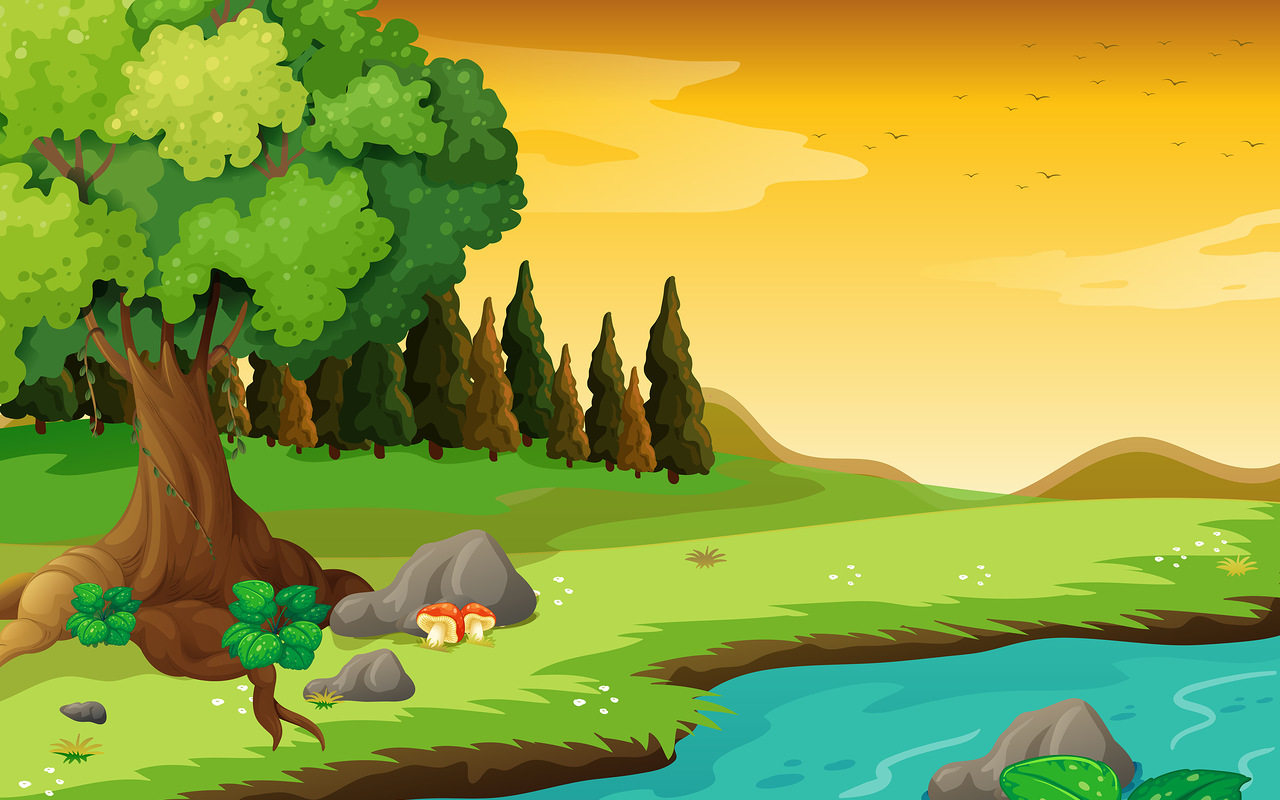
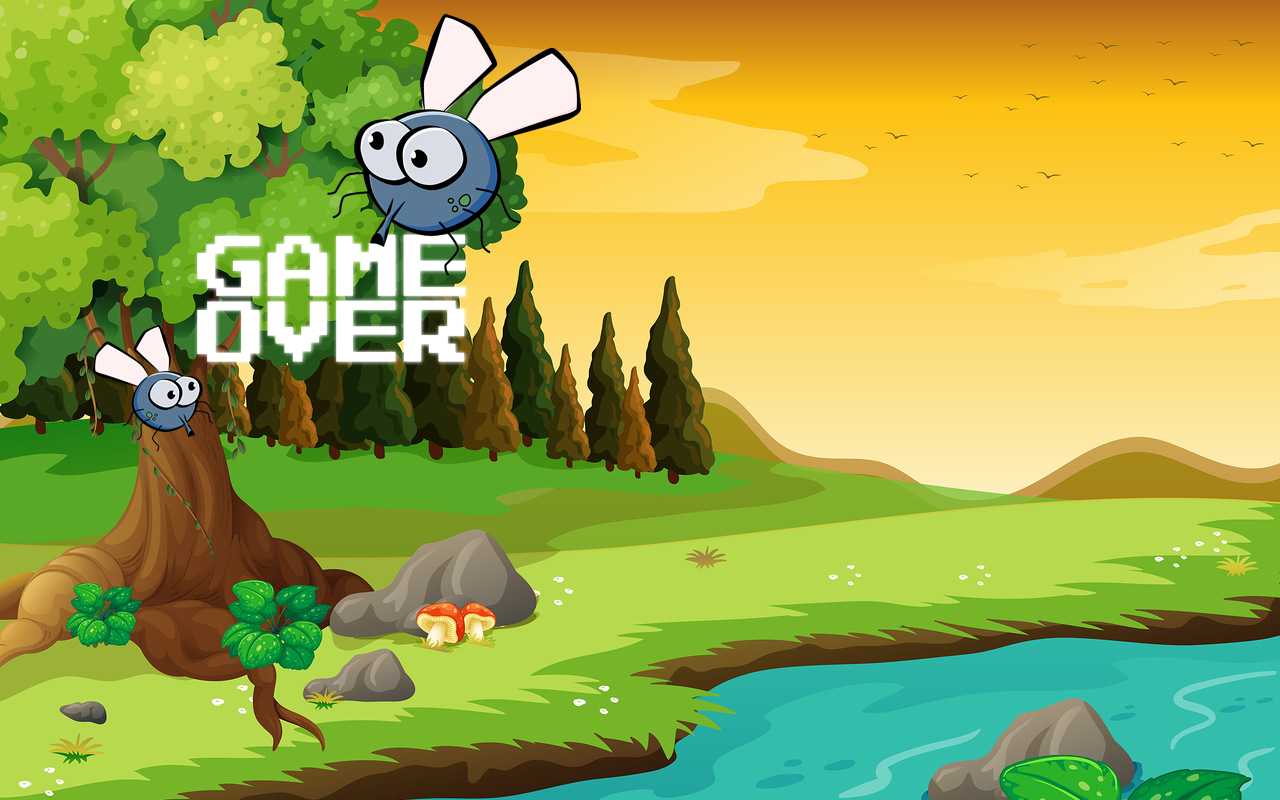
Before and after one commit to Clara-Pacheco/GAME_MATA-MOSQUITO, a plain HTML site: page fim_de_jogo.html in a window 1280 px wide. Drawn offline with nearby package versions, Linux system fonts and the light colour scheme.

Commit message:
Create div container to wrap 'game over' image

```diff
--- a/fim_de_jogo.html
+++ b/fim_de_jogo.html
@@ -9,6 +9,13 @@
 <title>Fim do Jogo</title>
 </head>
 <body>
+  <div class="container">
+    <div class="row">
+      <div class="col">
+        <img src="images/game_over.png" alt="Game Over">
+      </div>
+    </div>
+  </div>
 
 </body>
 </html>
```
